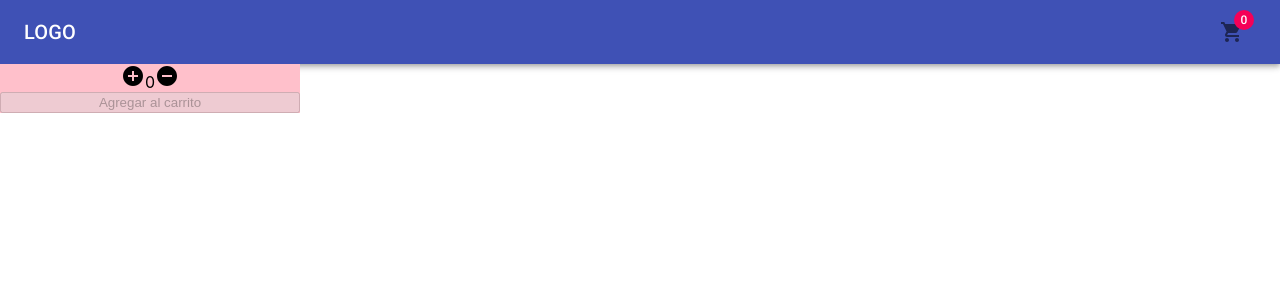
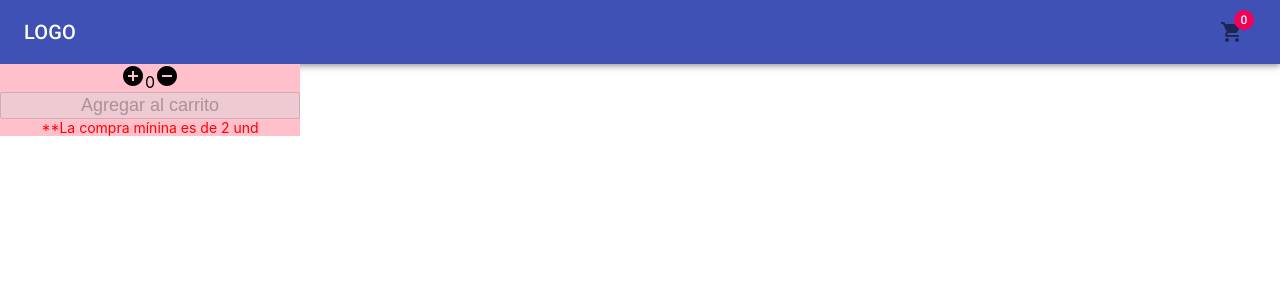
Before and after one commit to hrchioest/react-ecommerce, a React (Create React App) app: page / in a window 1280 px wide. Shown: the top 300 px of the page. Built offline with nearby package versions, Linux system fonts and the light colour scheme.

Commit message:
se agrega nota de cantidad minima

```diff
--- a/src/components/itemCount/ItemCount.jsx
+++ b/src/components/itemCount/ItemCount.jsx
@@ -31,10 +31,11 @@ const ItemCount = ({initial, min, max, onAdd}) =>{
                 <span>{count}</span>
                 <RemoveCircleIcon onClick={subtract}></RemoveCircleIcon>
             </div>
-            <button
+            <button style={{fontSize:18}}
             disabled = {count <min}
             onClick={handleClick}>Agregar al carrito
             </button>
+            <span style={{fontSize:14, color:"red"}}>**La compra mínina es de 2 und</span>
         </div>
 
     );
```
